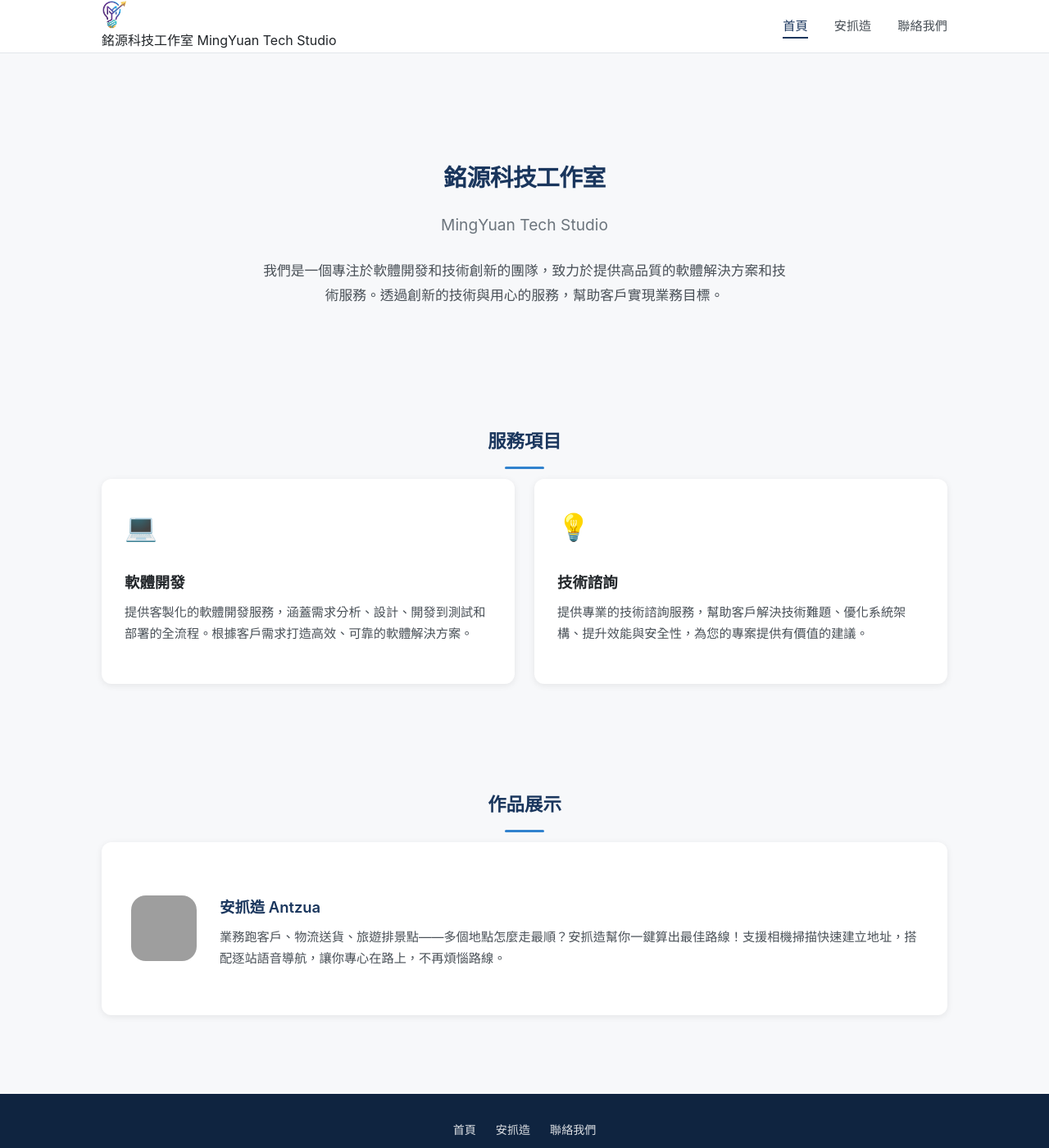
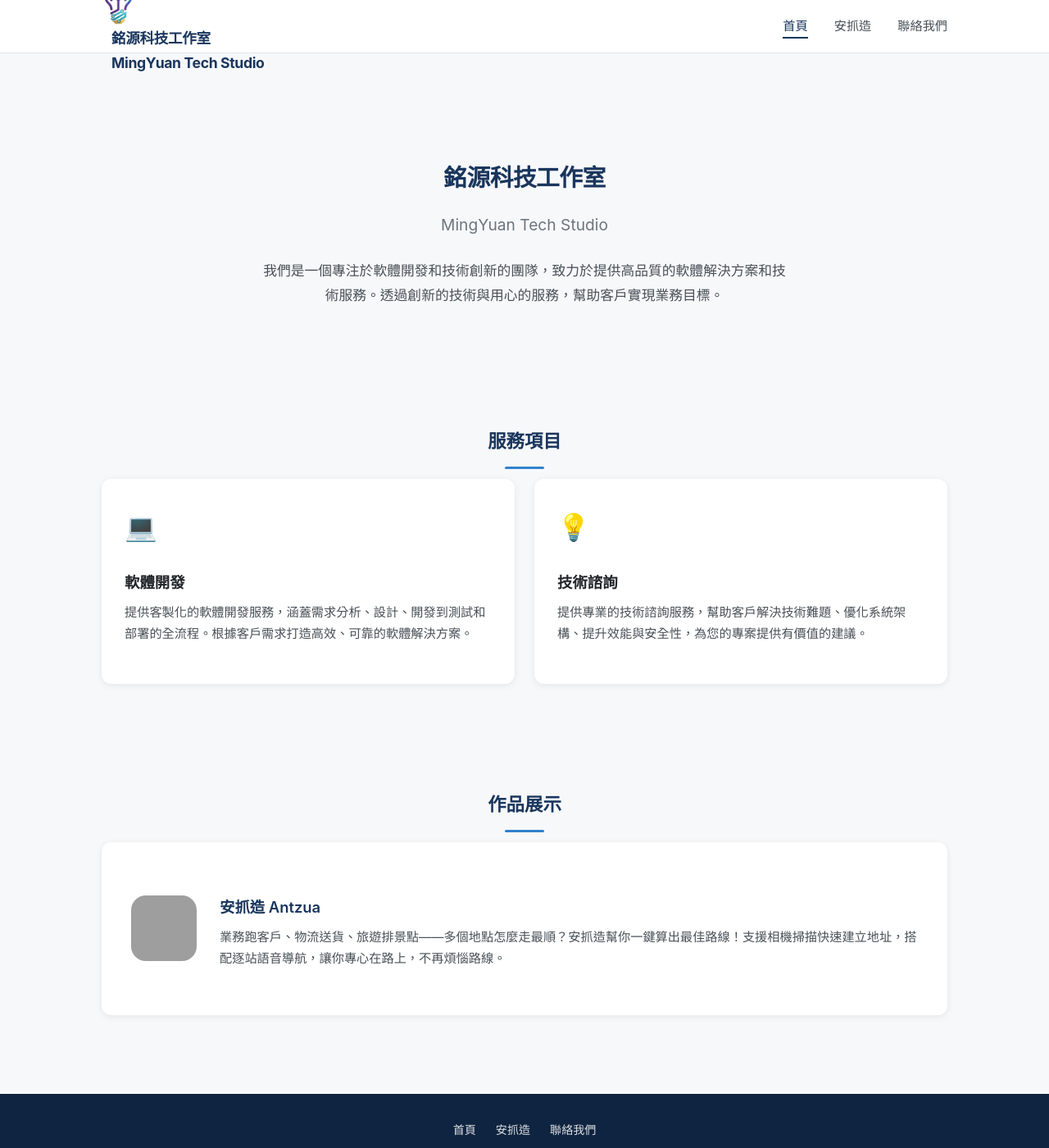
Before and after one commit to MingYuan-Tech/Apps, a Jekyll site: the page built from index.md, in a window 1280 px wide and 1400 px high. Shown: the whole window at 82% size. Built offline with Jekyll 4.4.1, drawn with Linux system fonts in a browser that asks for light colours; grey boxes are pictures that could not be loaded.

Commit message:
[調整] 更新導航欄樣式，調整品牌標誌顯示方式以改善視覺效果

```diff
--- a/_includes/nav.html
+++ b/_includes/nav.html
@@ -1,21 +1,21 @@
 <nav class="site-nav">
   <div class="container nav-inner">
-    <div class="nav-logo-wrapper">
-      <a href="{{ '/' | relative_url }}" class="nav-brand">
-        <img src="{{ '/assets/imgs/MingYuan-Logo.png' | relative_url }}" alt="銘源科技工作室" class="nav-logo">
-      </a>
-      <span class="nav-logo-cht-name">銘源科技工作室</span>
-      <span class="nav-logo-eng-name">MingYuan Tech Studio</span>
-    </div>
+    <a href="{{ '/' | relative_url }}" class="nav-brand">
+      <img src="{{ '/assets/imgs/MingYuan-Logo.png' | relative_url }}" alt="銘源科技工作室" class="nav-logo">
+      <span class="nav-logo-name">銘源科技工作室</span>
+      <span class="nav-logo-name">MingYuan Tech Studio</span>
+    </a>
     <button class="nav-toggle" aria-label="選單" onclick="this.nextElementSibling.classList.toggle('open')">
       <span></span>
       <span></span>
       <span></span>
     </button>
     <ul class="nav-links">
-      <li><a href="{{ '/' | relative_url }}" {% if page.url == '/' %}class="active"{% endif %}>首頁</a></li>
-      <li><a href="{{ '/Antzua/' | relative_url }}" {% if page.url contains '/Antzua' %}class="active"{% endif %}>安抓造</a></li>
-      <li><a href="{{ '/contact' | relative_url }}" {% if page.url contains '/contact' %}class="active"{% endif %}>聯絡我們</a></li>
+      <li><a href="{{ '/' | relative_url }}" {% if page.url=='/' %}class="active" {% endif %}>首頁</a></li>
+      <li><a href="{{ '/Antzua/' | relative_url }}" {% if page.url contains '/Antzua' %}class="active" {% endif
+          %}>安抓造</a></li>
+      <li><a href="{{ '/contact' | relative_url }}" {% if page.url contains '/contact' %}class="active" {% endif
+          %}>聯絡我們</a></li>
     </ul>
   </div>
 </nav>
--- a/assets/css/style.css
+++ b/assets/css/style.css
@@ -80,10 +80,16 @@ img {
   height: 64px;
 }
 
+.nav-logo-wrapper {
+  display: grid;
+  grid-template-columns: 36px 1fr;
+  grid-template-rows: 1fr 1fr;
+}
+
 .nav-brand {
-  display: flex;
-  align-items: center;
-  gap: 10px;
+  display: grid;
+  grid-template-columns:  1fr;
+  grid-template-rows: 1fr 1fr;
   font-size: 1.1rem;
   font-weight: 700;
   color: var(--primary);
@@ -92,8 +98,16 @@ img {
 }
 
 .nav-logo {
-  height: 36px;
+  height: 60px;
   width: auto;
+  grid-row: 1 / span 2;
+}
+
+.nav-logo-name {
+  display: flex;
+  flex-direction: column;
+  justify-content: center;
+  padding-left: 12px;
 }
 
 .nav-brand:hover {
@@ -575,6 +589,7 @@ img {
     opacity: 0;
     transform: translateY(20px);
   }
+
   to {
     opacity: 1;
     transform: translateY(0);
@@ -585,9 +600,17 @@ img {
   animation: fadeInUp 0.6s ease forwards;
 }
 
-.fade-in-delay-1 { animation-delay: 0.1s; }
-.fade-in-delay-2 { animation-delay: 0.2s; }
-.fade-in-delay-3 { animation-delay: 0.3s; }
+.fade-in-delay-1 {
+  animation-delay: 0.1s;
+}
+
+.fade-in-delay-2 {
+  animation-delay: 0.2s;
+}
+
+.fade-in-delay-3 {
+  animation-delay: 0.3s;
+}
 
 /* ===== Responsive ===== */
 @media (max-width: 768px) {
```
